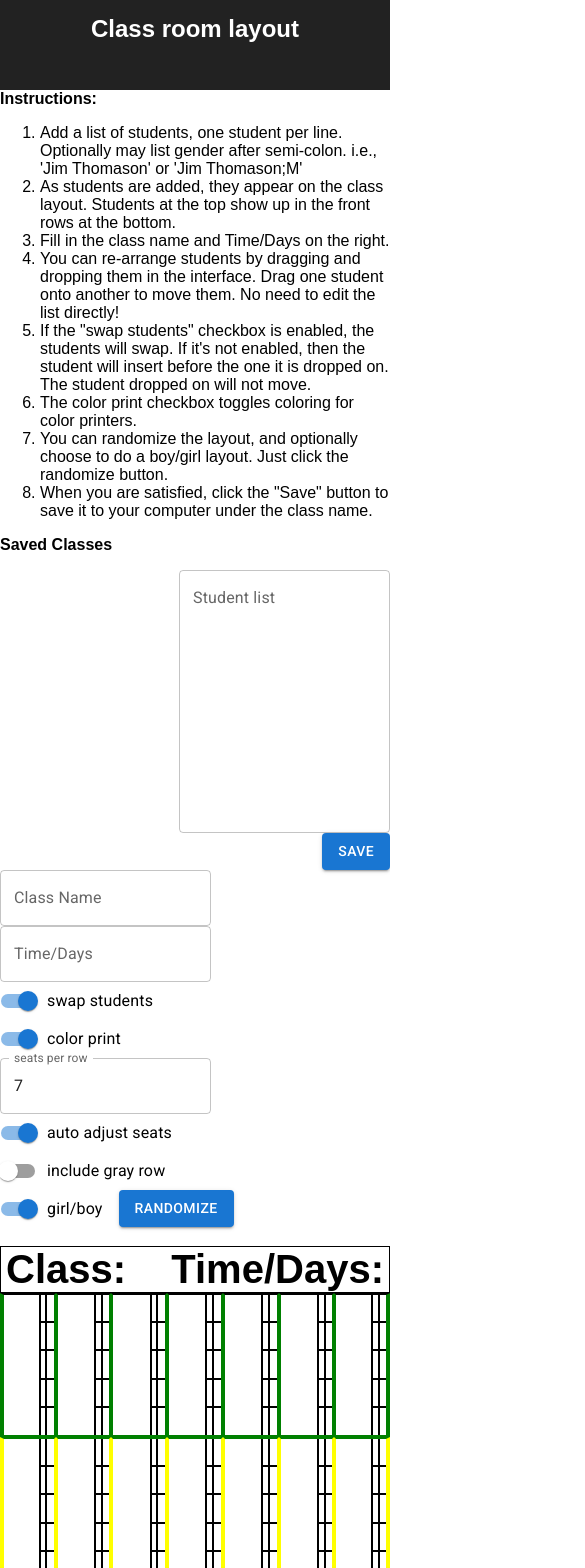
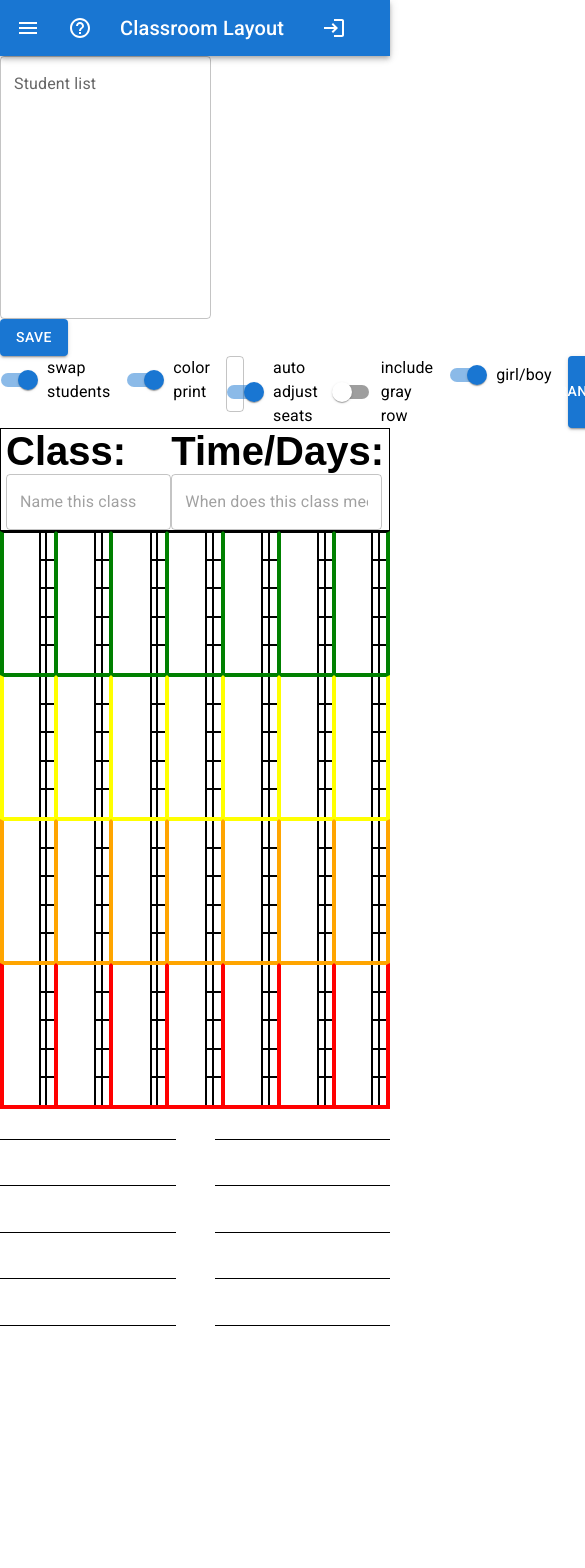
Before and after one commit to thomasoniii/class-layout, a React (Create React App) app: page / in a window 390 px wide. Shown: the top 1568 px of the page, 585 px wide, since content can reach past the window. After the commit the page ends 1326 px from the top, so only its background shows below. Built offline with nearby package versions, Linux system fonts and the light colour scheme.

Commit message:
more progress towards mui re-write

```diff
--- a/public/index.html
+++ b/public/index.html
@@ -1,15 +1,16 @@
-<!doctype html>
+<!DOCTYPE html>
 <html lang="en">
   <head>
-    <meta charset="utf-8">
-    <meta name="viewport" content="width=device-width, initial-scale=1, shrink-to-fit=no">
-    <meta name="theme-color" content="#000000">
+    <meta charset="utf-8" />
+
+    <meta name="theme-color" content="#000000" />
     <!--
       manifest.json provides metadata used when your web app is added to the
       homescreen on Android. See https://developers.google.com/web/fundamentals/engage-and-retain/web-app-manifest/
     -->
-    <link rel="manifest" href="%PUBLIC_URL%/manifest.json">
-    <link rel="shortcut icon" href="%PUBLIC_URL%/favicon.ico">
+    <link rel="manifest" href="%PUBLIC_URL%/manifest.json" />
+    <link rel="shortcut icon" href="%PUBLIC_URL%/favicon.ico" />
+    <meta name="viewport" content="initial-scale=1, width=device-width" />
     <!--
       Notice the use of %PUBLIC_URL% in the tags above.
       It will be replaced with the URL of the `public` folder during the build.
--- a/src/App.css
+++ b/src/App.css
@@ -23,9 +23,22 @@ body {
   margin: 0px;
 }
 
+.print-control {
+  display: none;
+}
+
 @media print {
   #config {
     display: none;
+  }
+
+  .ui-control {
+    display: none;
+    background-color: blue;
+  }
+
+  .print-control {
+    display: initial;
   }
 }
 
@@ -61,6 +74,7 @@ body {
   box-sizing: border-box;
   padding-left: 5px;
   padding-right: 5px;
+  align-items: center;
 }
 
 .studentGrid {
@@ -121,3 +135,8 @@ body {
 .saved_class {
   cursor: pointer;
 }
+
+.controls {
+  display: flex;
+  justify-content: space-between;
+}
--- a/src/App.js
+++ b/src/App.js
@@ -8,9 +8,27 @@ import Switch from "@mui/material/Switch";
 import FormGroup from "@mui/material/FormGroup";
 import FormControlLabel from "@mui/material/FormControlLabel";
 
+import AppBar from "@mui/material/AppBar";
+import Box from "@mui/material/Box";
+import Typography from "@mui/material/Typography";
+import Toolbar from "@mui/material/Toolbar";
+import IconButton from "@mui/material/IconButton";
+import Modal from "@mui/material/Modal";
+import Drawer from "@mui/material/Drawer";
+
+import ClassIcon from "@mui/icons-material/Class";
+import LoginIcon from "@mui/icons-material/Login";
+import AccountCircleIcon from "@mui/icons-material/AccountCircle";
+import MenuIcon from "@mui/icons-material/Menu";
+import HelpOutlineIcon from "@mui/icons-material/HelpOutline";
+
+import useMediaQuery from "@mui/material/useMediaQuery";
+
 import shuffle from "lodash.shuffle";
 
 import Student from "./Student";
+import { Instructions } from "./Instructions";
+import { ClassList } from "./ClassList";
 
 import "./App.css";
 import "@fontsource/roboto/300.css";
@@ -28,8 +46,12 @@ const App = () => {
   const [with_gutter, setWithGutter] = useState(false);
   const [auto_seats, setAutoSeats] = useState(true);
   const [seats_per_row, setSeatsPerRow] = useState(7);
-  const [min_seats_per_row, setMinSeatsPerRow] = useState(7);
+  const [min_seats_per_row, setMinSeatsPerRow] = useState(2);
   const [saved_classes, setSavedClasses] = useState([]);
+  const [showInstructions, setShowInstructions] = useState(false);
+  const [showClassList, setShowClassList] = useState(false);
+
+  const printing = useMediaQuery("@media print");
 
   const saveClass = () => {
     if (class_name) {
@@ -46,30 +68,30 @@ const App = () => {
     }
   };
 
-  const load = (class_name) => {
+  const loadClass = (class_name) => {
     const newState = JSON.parse(localStorage.getItem(class_name));
 
     if (auto_seats) {
-      const students = list.split(/\r?\n/);
+      const students = list?.split(/\r?\n/) || [];
       setSeatsPerRow(
         Math.max(Math.ceil(students.length / 4), min_seats_per_row)
       );
     }
 
-    setClassName(newState.class_name);
-    setDateTime(newState.date_time);
-    setList(newState.list);
+    setClassName(newState?.class_name || "");
+    setDateTime(newState?.date_time || "");
+    setList(newState?.list || "");
     setBoyGirl(false);
+    setShowClassList(false);
   };
 
   const deleteClass = (cn) => {
     if (window.confirm(`Really delete ${cn}?`)) {
       localStorage.removeItem(cn);
       if (cn === class_name) {
-        setClassName("");
-        setDateTime("");
-        setList("");
+        loadClass();
       }
+      updateSavedClasses();
     }
   };
 
@@ -132,7 +154,12 @@ const App = () => {
         .join("\n")
         .replace(/\n\n+$/, "")
     );
-
+    console.log(
+      "AUTO SEATS ? ",
+      auto_seats,
+      seats_per_row,
+      Math.max(Math.ceil(students.length / 4), min_seats_per_row)
+    );
     if (auto_seats) {
       setSeatsPerRow(
         Math.max(Math.ceil(students.length / 4), min_seats_per_row)
@@ -167,7 +194,7 @@ const App = () => {
     for (let i = 0; i < localStorage.length; i++) {
       new_saved_classes.push(localStorage.key(i));
     }
-    setSavedClasses(new_saved_classes);
+    setSavedClasses(new_saved_classes.sort());
   };
 
   useEffect(() => updateSavedClasses(), []);
@@ -194,83 +221,75 @@ const App = () => {
 
   return (
     <DndProvider backend={HTML5Backend}>
+      <Box sx={{ flexGrow: 1 }}>
+        <AppBar
+          position="static"
+          sx={{ display: printing ? "none" : undefined }}
+        >
+          <Toolbar>
+            <IconButton
+              size="large"
+              edge="start"
+              color="inherit"
+              aria-label="menu"
+              sx={{ mr: 2 }}
+              onClick={() => setShowClassList(!showClassList)}
+            >
+              <MenuIcon />
+            </IconButton>
+            <IconButton
+              size="large"
+              edge="start"
+              color="inherit"
+              aria-label="menu"
+              sx={{ mr: 2 }}
+              onClick={() => setShowInstructions(!showInstructions)}
+            >
+              <HelpOutlineIcon />
+            </IconButton>
+
+            <Typography variant="h6" component="div" sx={{ flexGrow: 1 }}>
+              Classroom Layout
+            </Typography>
+
+            <IconButton
+              size="large"
+              edge="start"
+              color="inherit"
+              aria-label="menu"
+              sx={{ mr: 2 }}
+            >
+              <LoginIcon />
+            </IconButton>
+            {/*<Button color="inherit">Login</Button>*/}
+          </Toolbar>
+        </AppBar>
+      </Box>
+
+      <Modal
+        open={showInstructions}
+        onClose={() => setShowInstructions(false)}
+        aria-labelledby="modal-modal-title"
+        aria-describedby="modal-modal-description"
+      >
+        <Instructions />
+      </Modal>
+
+      <Drawer
+        anchor={"left"}
+        open={showClassList}
+        onClose={() => setShowClassList(false)}
+      >
+        <ClassList
+          classes={saved_classes}
+          closeClassList={() => setShowClassList(false)}
+          selectCallback={loadClass}
+          deleteCallback={deleteClass}
+        />
+      </Drawer>
+
       <div className="App">
         <div id="config">
-          <div className="App-header">
-            <h2>Class room layout</h2>
-          </div>
-
-          <div>
-            <div>
-              <div>
-                <b>Instructions:</b>
-                <ol>
-                  <li>
-                    Add a list of students, one student per line. Optionally may
-                    list gender after semi-colon. i.e., 'Jim Thomason' or 'Jim
-                    Thomason;M'
-                  </li>
-                  <li>
-                    As students are added, they appear on the class layout.
-                    Students at the top show up in the front rows at the bottom.
-                  </li>
-                  <li>Fill in the class name and Time/Days on the right.</li>
-                  <li>
-                    You can re-arrange students by dragging and dropping them in
-                    the interface. Drag one student onto another to move them.
-                    No need to edit the list directly!
-                  </li>
-                  <li>
-                    If the "swap students" checkbox is enabled, the students
-                    will swap. If it{"'"}s not enabled, then the student will
-                    insert before the one it is dropped on. The student dropped
-                    on will not move.
-                  </li>
-                  <li>
-                    The color print checkbox toggles coloring for color
-                    printers.
-                  </li>
-                  <li>
-                    You can randomize the layout, and optionally choose to do a
-                    boy/girl layout. Just click the randomize button.
-                  </li>
-                  <li>
-                    When you are satisfied, click the "Save" button to save it
-                    to your computer under the class name.
-                  </li>
-                </ol>
-              </div>
-            </div>
-            <div>
-              <div>
-                <b>Saved Classes</b>
-                <ul>
-                  {saved_classes.map((k, v) => {
-                    return (
-                      <li key={k} className="saved_class">
-                        <a
-                          onClick={() => {
-                            load(k);
-                            updateSavedClasses();
-                          }}
-                        >
-                          {k}
-                        </a>{" "}
-                        <a
-                          onClick={() => {
-                            deleteClass(k);
-                            updateSavedClasses();
-                          }}
-                          style={{ color: "darkred" }}
-                        >
-                          [X]
-                        </a>
-                      </li>
-                    );
-                  })}
-                </ul>
-              </div>
-              <div style={{ textAlign: "right", padding: "0px" }}>
           <div>
             <TextField
               label="Student list"
@@ -301,28 +320,7 @@ const App = () => {
               </div>
             )}
           </div>
-              </div>
-            </div>
-            <div>
-              <div>
-                <form>
-                  <div>
-                    <TextField
-                      label="Class Name"
-                      variant="outlined"
-                      value={class_name}
-                      onChange={(e) => setClassName(e.target.value)}
-                    />
-                  </div>
-                  <div>
-                    <TextField
-                      label="Time/Days"
-                      variant="outlined"
-                      value={date_time}
-                      onChange={(e) => setDateTime(e.target.value)}
-                    />
-                  </div>
-                  <div>
+          <div className="controls">
             <FormGroup>
               <FormControlLabel
                 control={
@@ -334,8 +332,7 @@ const App = () => {
                 label="swap students"
               />
             </FormGroup>
-                  </div>
-                  <div>
+
             <FormGroup>
               <FormControlLabel
                 control={
@@ -347,8 +344,7 @@ const App = () => {
                 label="color print"
               />
             </FormGroup>
-                  </div>
-                  <div>
+
             <TextField
               label="seats per row"
               inputProps={{ min: 1 }}
@@ -357,8 +353,7 @@ const App = () => {
               type="number"
               onChange={(e) => setSeatsPerRow(e.target.value)}
             />
-                  </div>
-                  <div>
+
             <FormGroup>
               <FormControlLabel
                 control={
@@ -370,8 +365,7 @@ const App = () => {
                 label="auto adjust seats"
               />
             </FormGroup>
-                  </div>
-                  <div>
+
             <FormGroup>
               <FormControlLabel
                 control={
@@ -383,8 +377,7 @@ const App = () => {
                 label="include gray row"
               />
             </FormGroup>
-                  </div>
-                  <div style={{ display: "flex", alignItems: "center" }}>
+
             <FormGroup>
               <FormControlLabel
                 control={
@@ -396,7 +389,7 @@ const App = () => {
                 label="girl/boy"
               />
             </FormGroup>
-                    <div>
+
             <Button
               variant="contained"
               onClick={() => {
@@ -409,22 +402,40 @@ const App = () => {
             </Button>
           </div>
         </div>
-                </form>
-                <div>&nbsp;</div>
-              </div>
-            </div>
-          </div>
-        </div>
 
         <div className="headerGrid">
           <div>
-            Class: <span style={{ fontSize: "70%" }}>{class_name}</span>
+            Class:
+            <span className="ui-control">
+              <TextField
+                label=""
+                variant="outlined"
+                value={class_name}
+                placeholder="Name this class"
+                onChange={(e) => setClassName(e.target.value)}
+              />
+            </span>
+            <div style={{ fontSize: "70%" }} className="print-control">
+              {class_name}
+            </div>
           </div>
           <div>
-            Time/Days:{" "}
-            <span style={{ fontSize: "65%", whiteSpace: "pre" }}>
+            Time/Days:
+            <span className="ui-control">
+              <TextField
+                label=""
+                variant="outlined"
+                placeholder="When does this class meet"
+                value={date_time}
+                onChange={(e) => setDateTime(e.target.value)}
+              />
+            </span>
+            <div
+              style={{ fontSize: "65%", whiteSpace: "pre" }}
+              className="print-control"
+            >
               {date_time}
-            </span>
+            </div>
           </div>
         </div>
 
--- /dev/null
+++ b/src/ClassList.js
@@ -0,0 +1,53 @@
+import List from "@mui/material/List";
+import ListItem from "@mui/material/ListItem";
+import ListItemText from "@mui/material/ListItemText";
+import ListItemButton from "@mui/material/ListItemButton";
+
+import Typography from "@mui/material/Typography";
+import IconButton from "@mui/material/IconButton";
+import DeleteIcon from "@mui/icons-material/Delete";
+
+export const ClassList = ({ classes, selectCallback, deleteCallback }) => {
+  const style = {
+    position: "absolute",
+    top: "50%",
+    left: "50%",
+    transform: "translate(-50%, -50%)",
+    width: "75%",
+    bgcolor: "background.paper",
+    border: "2px solid #000",
+    boxShadow: 24,
+    p: 4,
+  };
+  return (
+    <List>
+      {classes.map((k, v) => {
+        return (
+          <ListItem
+            key={k}
+            secondaryAction={
+              <IconButton
+                size="large"
+                edge="start"
+                color="inherit"
+                aria-label="menu"
+                sx={{ mr: 2 }}
+                onClick={() => deleteCallback(k)}
+              >
+                <DeleteIcon />
+              </IconButton>
+            }
+          >
+            <ListItemButton
+              role={undefined}
+              onClick={() => selectCallback(k)}
+              dense
+            >
+              <ListItemText primary={k} />
+            </ListItemButton>
+          </ListItem>
+        );
+      })}
+    </List>
+  );
+};
--- /dev/null
+++ b/src/Instructions.js
@@ -0,0 +1,77 @@
+import Box from "@mui/material/Box";
+import List from "@mui/material/List";
+import ListItem from "@mui/material/ListItem";
+import ListItemText from "@mui/material/ListItemText";
+
+import Typography from "@mui/material/Typography";
+
+export const Instructions = () => {
+  const style = {
+    position: "absolute",
+    top: "50%",
+    left: "50%",
+    transform: "translate(-50%, -50%)",
+    width: "75%",
+    bgcolor: "background.paper",
+    border: "2px solid #000",
+    boxShadow: 24,
+    p: 4,
+  };
+  return (
+    <Box sx={style}>
+      <Typography id="modal-modal-title" variant="h6" component="h2">
+        Instructions
+      </Typography>
+      <List>
+        <ListItem>
+          <ListItemText>
+            Add a list of students, one student per line. Optionally may list
+            gender after semi-colon. i.e., 'Jim Thomason' or 'Jim Thomason;M'
+          </ListItemText>
+        </ListItem>
+        <ListItem>
+          <ListItemText>
+            As students are added, they appear on the class layout. Students at
+            the top show up in the front rows at the bottom.
+          </ListItemText>
+        </ListItem>
+        <ListItem>
+          <ListItemText>
+            Fill in the class name and Time/Days on the right.
+          </ListItemText>
+        </ListItem>
+        <ListItem>
+          <ListItemText>
+            You can re-arrange students by dragging and dropping them in the
+            interface. Drag one student onto another to move them. No need to
+            edit the list directly!
+          </ListItemText>
+        </ListItem>
+        <ListItem>
+          <ListItemText>
+            If the "swap students" checkbox is enabled, the students will swap.
+            If it{"'"}s not enabled, then the student will insert before the one
+            it is dropped on. The student dropped on will not move.
+          </ListItemText>
+        </ListItem>
+        <ListItem>
+          <ListItemText>
+            The color print checkbox toggles coloring for color printers.
+          </ListItemText>
+        </ListItem>
+        <ListItem>
+          <ListItemText>
+            You can randomize the layout, and optionally choose to do a boy/girl
+            layout. Just click the randomize button.
+          </ListItemText>
+        </ListItem>
+        <ListItem>
+          <ListItemText>
+            When you are satisfied, click the "Save" button to save it to your
+            computer under the class name.
+          </ListItemText>
+        </ListItem>
+      </List>
+    </Box>
+  );
+};
```
Lines whose indentation alone changed are shown as unchanged.
